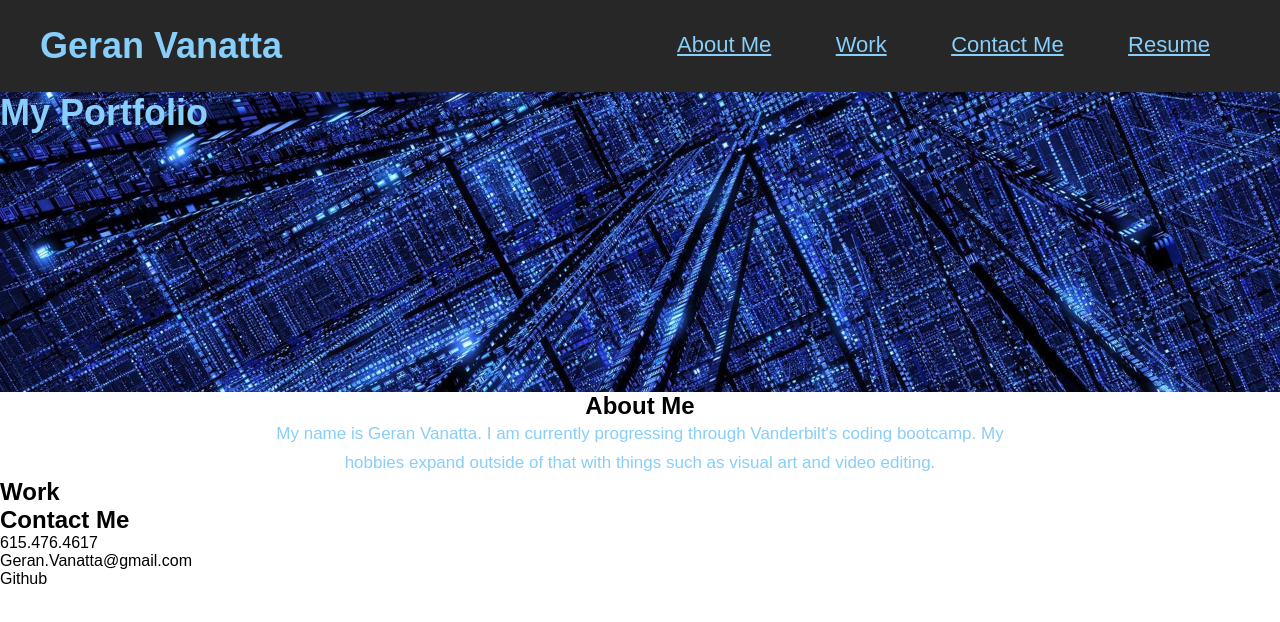
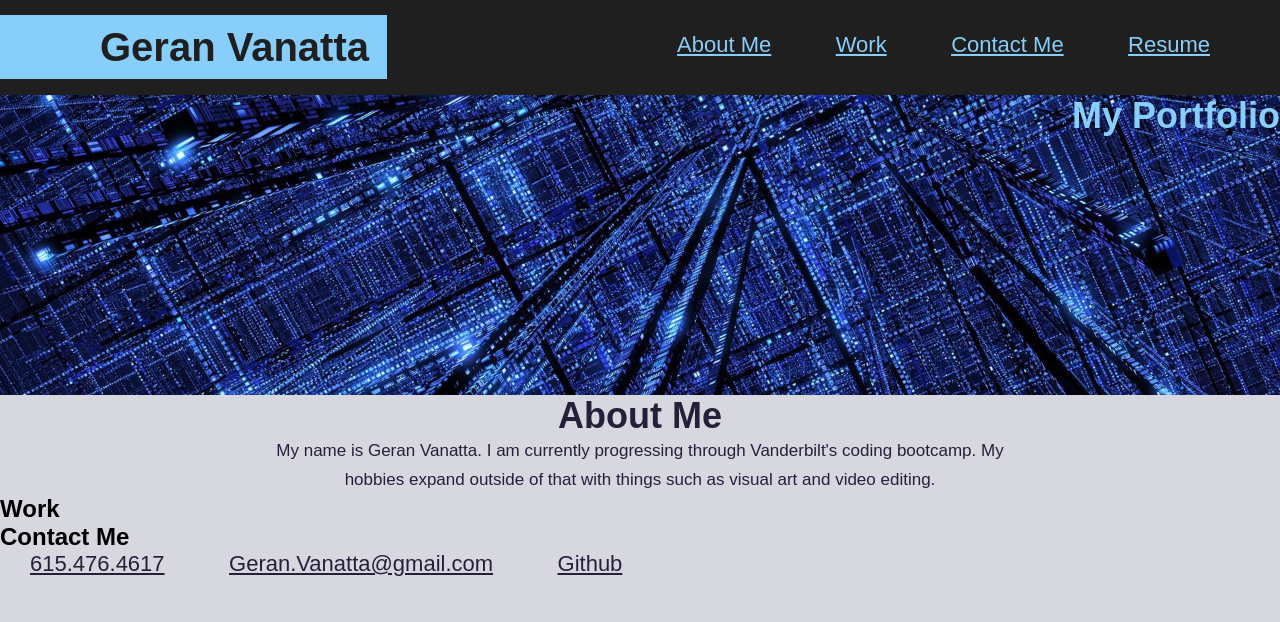
Before and after one commit to geranv1020/professional-portfolio, a plain HTML site: page index.html in a window 1280 px wide. Drawn offline with Linux system fonts and the light colour scheme.

Commit message:
added css to header and body text

```diff
--- a/assets/css/style.css
+++ b/assets/css/style.css
@@ -6,23 +6,28 @@
 
 body {
     font-family: Arial, Helvetica, sans-serif;
+    background-color: rgb(215, 215, 223);
 }
 
 header {
     padding: 25px 40px;
-    background-color: rgb(39, 39, 39);
+    background-color: rgb(32, 31, 31);
 }
 
 header h1 {
     font-weight: bold;
-    font-size: 36px;
-    color: lightskyblue;
-    margin: 0;
+    font-size: 40px;
+    color: rgb(32, 31, 31);
+    border: 10px solid lightskyblue;
+    border-left: 100px solid lightskyblue;
+    border-right: 18px solid lightskyblue;
+    background-color: lightskyblue;
+    margin-left: -40px;
     display: inline;
 }
 
 header a {
-    text-decoration: none;
+    text-decoration: underline;
     color: lightskyblue;
 }
 
@@ -39,7 +44,6 @@ header nav ul li a {
     margin: 0 30px;
     font-weight: lighter;
     font-size: 22px;
-    text-decoration: underline;
 }
 
 .hero {
@@ -54,6 +58,7 @@ header nav ul li a {
     font-weight: bold;
     font-size: 36px;
     color: lightskyblue;
+    float: right;
     margin: 0;
 }
 
@@ -61,10 +66,32 @@ header nav ul li a {
     text-align: center;
 }
 
+.bio h2 {
+    font-weight: bold;
+    font-size: 36px;
+    color: rgb(37, 32, 58);
+    margin: 0;
+}
+
 .bio p {
     line-height: 1.7;
-    color: lightskyblue;
+    color: rgb(37, 32, 58);
     width: 60%;
     font-size: 17px;
     margin: 0 auto;
 }
+
+.contact a {
+    text-decoration: underline;
+    color: rgb(37, 32, 58);
+}
+
+.contact nav ul li {
+    display: inline;
+}
+
+.contact nav ul li a {
+    margin: 0 30px;
+    font-weight: lighter;
+    font-size: 22px;
+}
```
